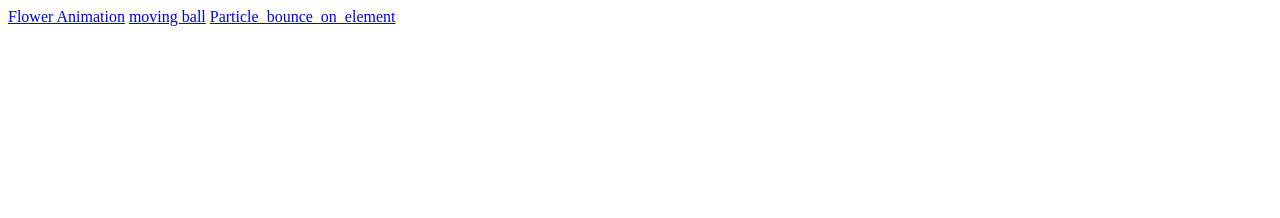
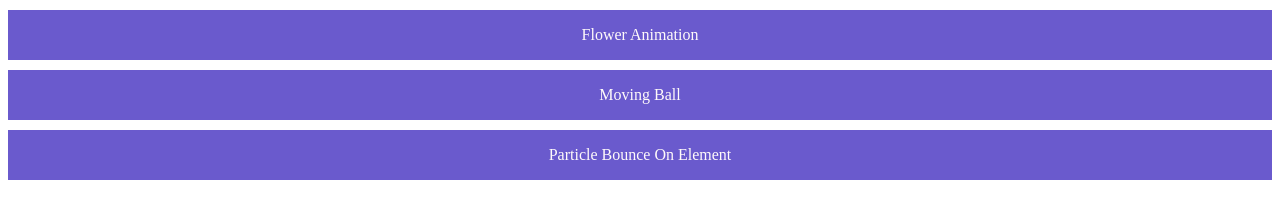
Before and after one commit to arvndvv/Learning_Canvas, a plain HTML site: page index.html in a window 1280 px wide. Drawn offline with Linux system fonts and the light colour scheme.

Commit message:
canvas base html styled

```diff
--- a/index.html
+++ b/index.html
@@ -5,12 +5,13 @@
     <meta charset="UTF-8">
     <meta name="viewport" content="width=device-width, initial-scale=1.0">
     <title>Canvas</title>
+    <link rel="stylesheet" href="style.css">
 </head>
 
 <body>
     <a href="./flower_animation/">Flower Animation</a>
     <a href="./moving ball/">moving ball</a>
-    <a href="./Particle_bounce_on_element/">Particle_bounce_on_element</a>
+    <a href="./Particle_bounce_on_element/">Particle bounce on element</a>
 
 
 </body>
--- /dev/null
+++ b/style.css
@@ -0,0 +1,15 @@
+a {
+    text-decoration: none;
+    padding: 1em 2em;
+    background: slateblue;
+    color: snow;
+    display: block;
+    margin-top: 10px;
+    text-align: center;
+    transition: 400ms;
+    text-transform: capitalize;
+}
+
+a:hover {
+    background: steelblue;
+}
```
